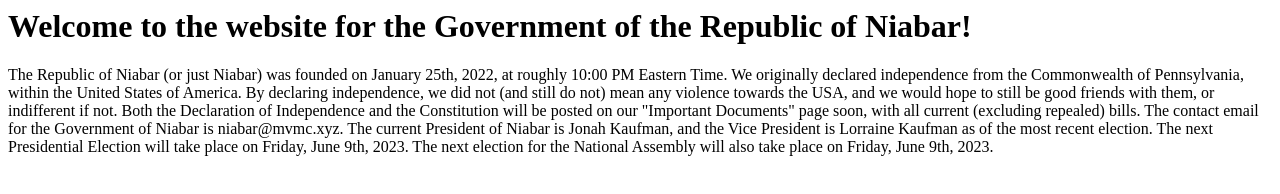
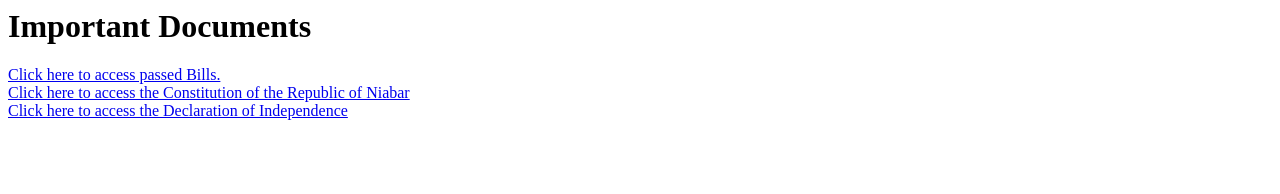
Before and after one commit to jonahdk/niabar, a plain HTML site: page index.html in a window 1280 px wide. Drawn offline with Linux system fonts and the light colour scheme.

Commit message:
Add files via upload

```diff
--- a/index.html
+++ b/index.html
@@ -1,11 +1,11 @@
 <html>
-  <head>
-    <title>Republic of Niabar</title>
-  </head>
-  <body>
-    <h1>Welcome to the website for the Government of the Republic of Niabar!</h1>
-    <p>
-      The Republic of Niabar (or just Niabar) was founded on January 25th, 2022, at roughly 10:00 PM Eastern Time. We originally declared independence from the Commonwealth of Pennsylvania, within the United States of America. By declaring independence, we did not (and still do not) mean any violence towards the USA, and we would hope to still be good friends with them, or indifferent if not. Both the Declaration of Independence and the Constitution will be posted on our "Important Documents" page soon, with all current (excluding repealed) bills. The contact email for the Government of Niabar is niabar@mvmc.xyz. The current President of Niabar is Jonah Kaufman, and the Vice President is Lorraine Kaufman as of the most recent election. The next Presidential Election will take place on Friday, June 9th, 2023. The next election for the National Assembly will also take place on Friday, June 9th, 2023.
-    </p>
-  </body>
+    <head>
+        <title>Important Documents</title>
+    </head>
+    <body>
+        <h1>Important Documents</h1>
+        <a href="https://niabar.mvmc.xyz/important-documents/bills">Click here to access passed Bills.</a><br>
+        <a href="https://niabar.mvmc.xyz/important-documents/constitution">Click here to access the Constitution of the Republic of Niabar</a><br>
+        <a href="https://niabar.mvmc.xyz/important-documents/declaration-of-independence">Click here to access the Declaration of Independence</a><br>
+    </body>
 </html>
```
